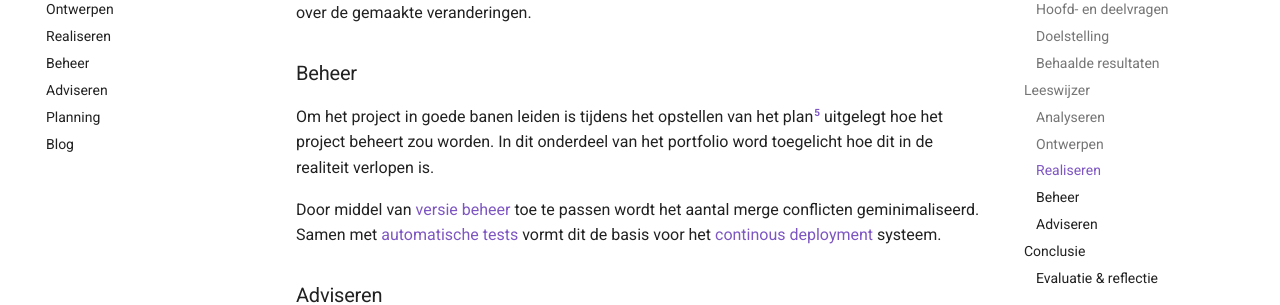
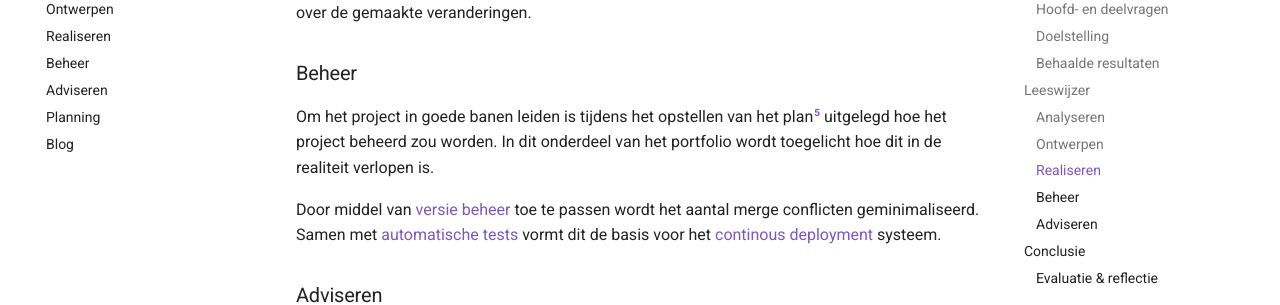
Before and after one commit to kpapijnenburg/portfolio, an MkDocs documentation site: the page built from docs/index.md, in a window 1280 px wide and 900 px high, scrolled down 3405 px. Shown: the part 153-458 px from the top of the window. Built offline with MkDocs 1.6.1 and Material for MkDocs 9.7.7, drawn with Linux system fonts in a browser that asks for light colours.

Commit message:
Dt foutjes gefixt

```diff
--- a/docs/index.md
+++ b/docs/index.md
@@ -98,7 +98,7 @@ Het doel was om deze problemen om te lossen voor de [derde oplevering](realisere
 
 ### Beheer <br>
 
-Om het project in goede banen leiden is tijdens het opstellen van het plan[^5] uitgelegt hoe het project beheert zou worden. In dit onderdeel van het portfolio word toegelicht hoe dit in de realiteit verlopen is.
+Om het project in goede banen leiden is tijdens het opstellen van het plan[^5] uitgelegd hoe het project beheerd zou worden. In dit onderdeel van het portfolio wordt toegelicht hoe dit in de realiteit verlopen is.
 
 Door middel van [versie beheer](beheer.md#versiebeheer) toe te passen wordt het aantal merge conflicten geminimaliseerd. Samen met [automatische tests](beheer.md#automatishe-tests) vormt dit de basis voor het [continous deployment](beheer.md#deployment) systeem.
 
```
